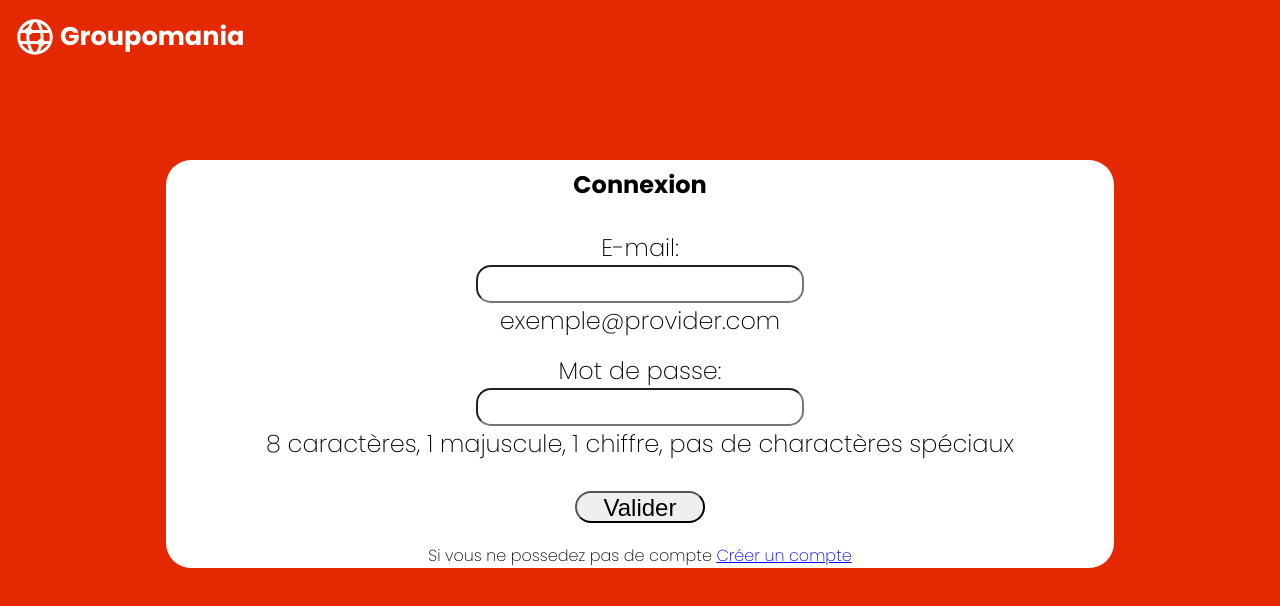
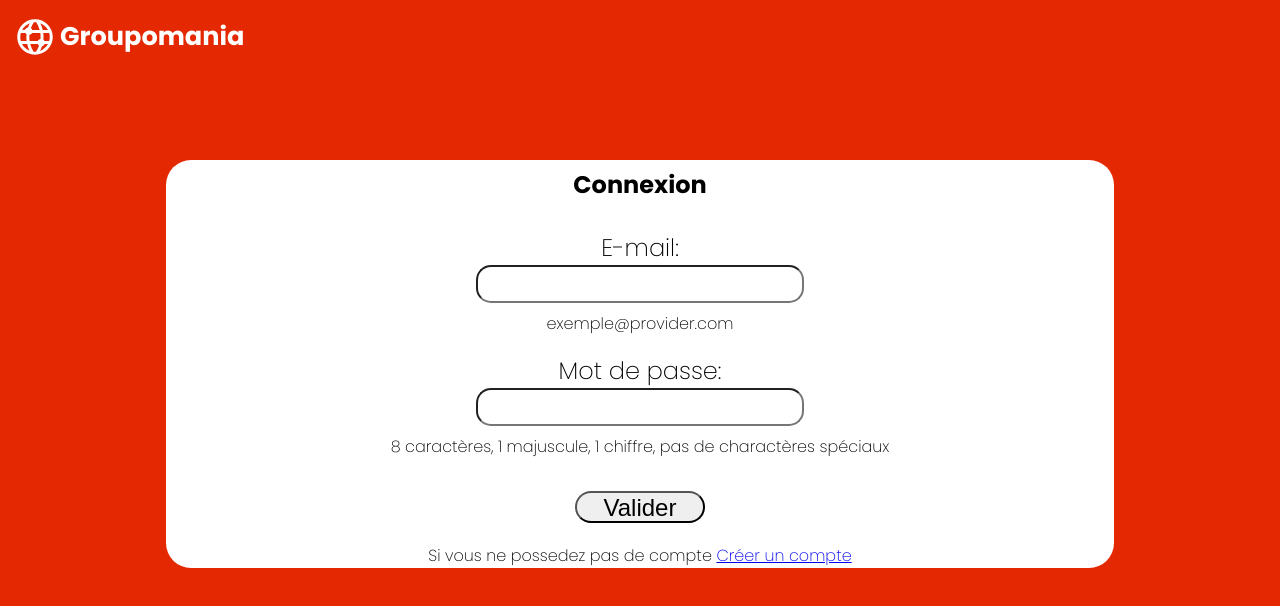
Before and after one commit to gjouet83/Groupomania-P7-Openclassrooms, a React (Create React App) app in the folder frontend/: page / in a window 1280 px wide. Shown: the top 606 px of the page. Built offline with nearby package versions, Linux system fonts and the light colour scheme.

Commit message:
Corrections de style page login et signup

```diff
--- a/frontend/src/pages/Login.jsx
+++ b/frontend/src/pages/Login.jsx
@@ -82,7 +82,9 @@ const Login = () => {
                 type="email"
                 required
               />
-              <span>exemple@provider.com</span>
+              <span className="login__form__email__info">
+                exemple@provider.com
+              </span>
               {loginErr && (
                 <span className="alerte">Adresse E-mail invalide</span>
               )}
@@ -102,7 +104,7 @@ const Login = () => {
                 type="password"
                 required
               />
-              <span>
+              <span className="login__form__password__info">
                 8 caractères, 1 majuscule, 1 chiffre, pas de charactères
                 spéciaux
               </span>
--- a/frontend/src/pages/Signup.jsx
+++ b/frontend/src/pages/Signup.jsx
@@ -121,7 +121,9 @@ const Signup = () => {
                   type="email"
                   required
                 />
-                <span>exemple@provider.com</span>
+                <span className="signup__form__email__info">
+                  exemple@provider.com
+                </span>
                 {loginErr && (
                   <span className="alerte">Adresse E-mail invalide</span>
                 )}
@@ -141,7 +143,7 @@ const Signup = () => {
                   type="password"
                   required
                 />
-                <span>
+                <span className="signup__form__password__info">
                   8 Caractères, 1 majuscule, 1 chiffre, pas de charactères
                   spéciaux
                 </span>
--- a/frontend/src/sass/components/_formconnect.scss
+++ b/frontend/src/sass/components/_formconnect.scss
@@ -8,9 +8,15 @@
   }
   &__email {
     @include inputs-form;
+    &__info {
+      font-size: 16px;
+    }
   }
   &__password {
     @include inputs-form;
+    &__info {
+      font-size: 16px;
+    }
   }
   &__validate {
     width: 130px;
```
